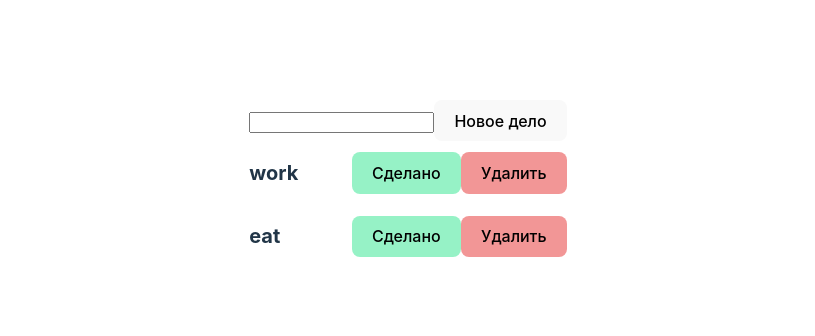
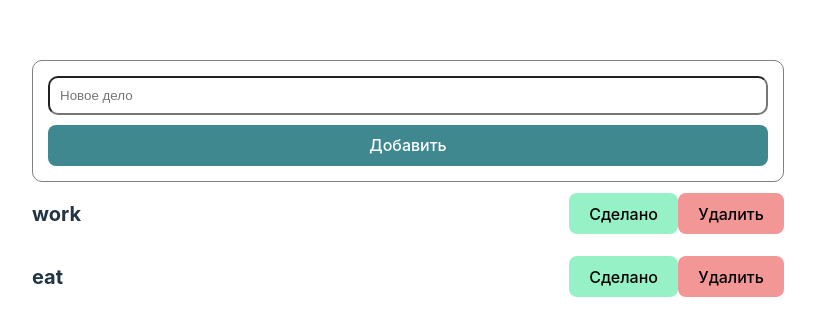
Before and after one commit to IgorGorskov/my-todo-react-, a React (Vite) app: page / in a window 1280 px wide. Shown: the part 216-552 px from the top of the page, without its empty margins (232-1047 px from the left). Built offline with nearby package versions, Linux system fonts and the light colour scheme.

Commit message:
add styles to TodoFrom.css

```diff
--- a/src/components/TodoForm/TodoForm.css
+++ b/src/components/TodoForm/TodoForm.css
@@ -0,0 +1,19 @@
+.form{
+    display: flex;
+    flex-direction: column;
+    min-width: 720px;
+    padding: 15px;
+    border-radius: 10px;
+    border: 1px solid grey;
+}
+
+.form__input{
+    padding: 10px;
+    margin-bottom: 10px;
+    border-radius: 10px;
+}
+
+.form__button{
+    background-color: #3F888F;
+    color: white;
+}
--- a/src/components/TodoForm/TodoForm.tsx
+++ b/src/components/TodoForm/TodoForm.tsx
@@ -8,15 +8,18 @@ export const TodoForm = ({onCreate}) => {
     //     onCreate(value)
     // }
     const handleSubmit = (event) => {
-        event.preventDefault();
-        onCreate(value)
-        setValue('')
+        if(value.trim() != ""){
+            event.preventDefault();
+            onCreate(value)
+            setValue('')
+        }
+        return
     }
     const [value, setValue] = useState('')
     return (
-        <form onSubmit={handleSubmit}>
-            <input tabIndex={-1}  type="text" value={value} onChange={(e) => setValue(e.target.value)}/>
-            <button >Новое дело</button>
+        <form className="form" onSubmit={handleSubmit}>
+            <input className="form__input" placeholder="Новое дело" tabIndex={-1}  type="text" value={value} onChange={(e) => setValue(e.target.value)}/>
+            <button className="form__button">Добавить</button>
         </form>
     )
 }
```
